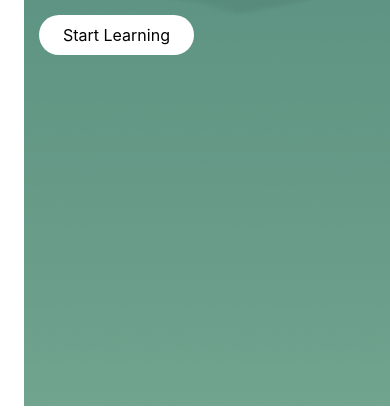
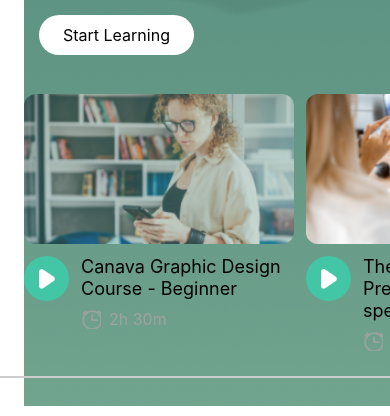
Before and after one commit to irshadkhan2019/OnlineLearningApp, a React Native app: screen /Dashboard in a window 390 px wide. Shown: the part 344-760 px from the top of the page. Built offline with nearby package versions, Linux system fonts and the light colour scheme.

Commit message:
courses sections and its components

```diff
--- /dev/null
+++ b/components/IconLabel.js
@@ -0,0 +1,38 @@
+import { View, Text,Image } from 'react-native'
+import React from 'react'
+import { FONTS,SIZES,COLORS } from '../constants'
+
+
+const IconLabel = ({containerStyle,icon,iconStyle,label,labelStyle}) => {
+  return (
+    <View
+        style={{
+            flexDirection:'row',
+            alignItems:"center",
+            ...containerStyle
+        }}
+    >
+      <Image
+        source={icon}
+        style={{
+            width:20,
+            height:20,
+            tintColor:COLORS.gray30,
+            ...iconStyle
+        }}
+      />
+      <Text
+        style={{
+            marginLeft:SIZES.base,
+            color:COLORS.gray30,
+            ...FONTS.body3,
+            ...labelStyle
+        }}
+      >
+        {label}
+      </Text>
+    </View>
+  )
+}
+
+export default IconLabel
--- /dev/null
+++ b/components/LineDivider.js
@@ -0,0 +1,21 @@
+import { View } from 'react-native'
+import React from 'react'
+import { COLORS } from '../constants'
+
+
+const LineDivider = ({lineStyle}) => {
+  return (
+    <View
+        style={{
+            height:2,
+            width:"100%",
+            backgroundColor:COLORS.gray20,
+            ...lineStyle
+        }}
+    >
+
+    </View>
+  )
+}
+
+export default LineDivider
--- /dev/null
+++ b/components/VerticalCourseCard.js
@@ -0,0 +1,83 @@
+import React from 'react'
+import { View, Text,Image,TouchableOpacity } from 'react-native'
+import {COLORS,SIZES,FONTS,icons} from "../constants"
+import IconLabel from './IconLabel'
+
+const VerticalCourseCard = ({containerStyle,course}) => {
+  return (
+    <TouchableOpacity
+        style={{
+            width:270,
+            ...containerStyle
+        }}
+    >
+            {/* Thumbnail */}
+            <Image
+                source={course.thumbnail}
+                resizeMode='cover'
+                style={{
+                    width:"100%",
+                    height:150,
+                    marginBottom:SIZES.radius,
+                    borderRadius:SIZES.radius
+                }}
+            />
+            {/* Detail */}
+            <View
+               style={{
+                     flexDirection:'row'
+                 }}
+            >
+             {/* Play  */}
+             <View
+                style={{
+                    width:45,
+                    height:45,
+                    alignItems:'center',
+                    justifyContent:"center",
+                    borderRadius:25,
+                    backgroundColor:COLORS.primary
+
+                }}
+             >
+                <Image
+                    source={icons.play}
+                    resizeMode='contain'
+                    style={{
+                        width:20,
+                        height:20
+                    }}
+
+                />
+             </View>
+             {/* info */}
+             <View
+                style={{
+                    flexShrink:1,
+                   paddingHorizontal:SIZES.radius
+                }}
+             >
+                <Text
+                    style={{
+                        flex:1,
+                        ...FONTS.h3,
+                        fontSize:18
+                    }}
+                >
+                    {course.title}
+                </Text>
+                <IconLabel
+                    icon={icons.time}
+                    label={course.duration}
+                    containerStyle={{
+                        marginTop:SIZES.base
+                    }}
+                />
+             </View>
+            </View>
+
+    </TouchableOpacity>
+  )
+}
+
+export default VerticalCourseCard
--- a/screens/Dashboard/Home.js
+++ b/screens/Dashboard/Home.js
@@ -10,9 +10,10 @@
 } from 'react-native';
 import { FlatList } from 'react-native-gesture-handler';
 
-import { IconButton, TextButton } from '../../components';
+import { IconButton, LineDivider, TextButton,VerticalCourseCard } from '../../components';
 import {COLORS,SIZES,FONTS,constants,icons,images,dummyData} from "../../constants"
 import { color } from 'react-native-reanimated';
+
 
 const Home = () => {
 
@@ -96,6 +97,32 @@
         </ImageBackground>)
     }
 
+    function renderCourses(){
+        return (
+            <FlatList
+                horizontal
+                data={dummyData.courses_list_1}
+                key={`Courses`}
+                keyExtractor={item=>`Courses-${item.id}`}
+                showsHorizontalScrollIndicator
+                contentContainerStyle={{
+                    marginTop:SIZES.padding
+                }}
+                renderItem={({item,index})=>(
+                   <VerticalCourseCard
+                    course={item}
+                    containerStyle={{
+                    marginLeft: index==0 ?SIZES.padding:SIZES.radius,
+                    marginRight:index==dummyData.courses_list_1.length-1?SIZES.padding:0
+                   }}/>
+                )}
+
+            />
+
+
+        )
+    }
+
     return (
         <View
             style={{
@@ -118,6 +145,14 @@
                 {/* Start Learning  */}
                 {renderStartLearning()}
 
+                {/* Courses */}
+                {renderCourses()}
+
+                {/* Line divider */}
+                <LineDivider lineStyle={{
+                    marginVertical:SIZES.padding,
+                }}/>
+
             </ScrollView>
         </View>
     )
```
Also changed, not shown: components/index.js (+10 -1 lines).
